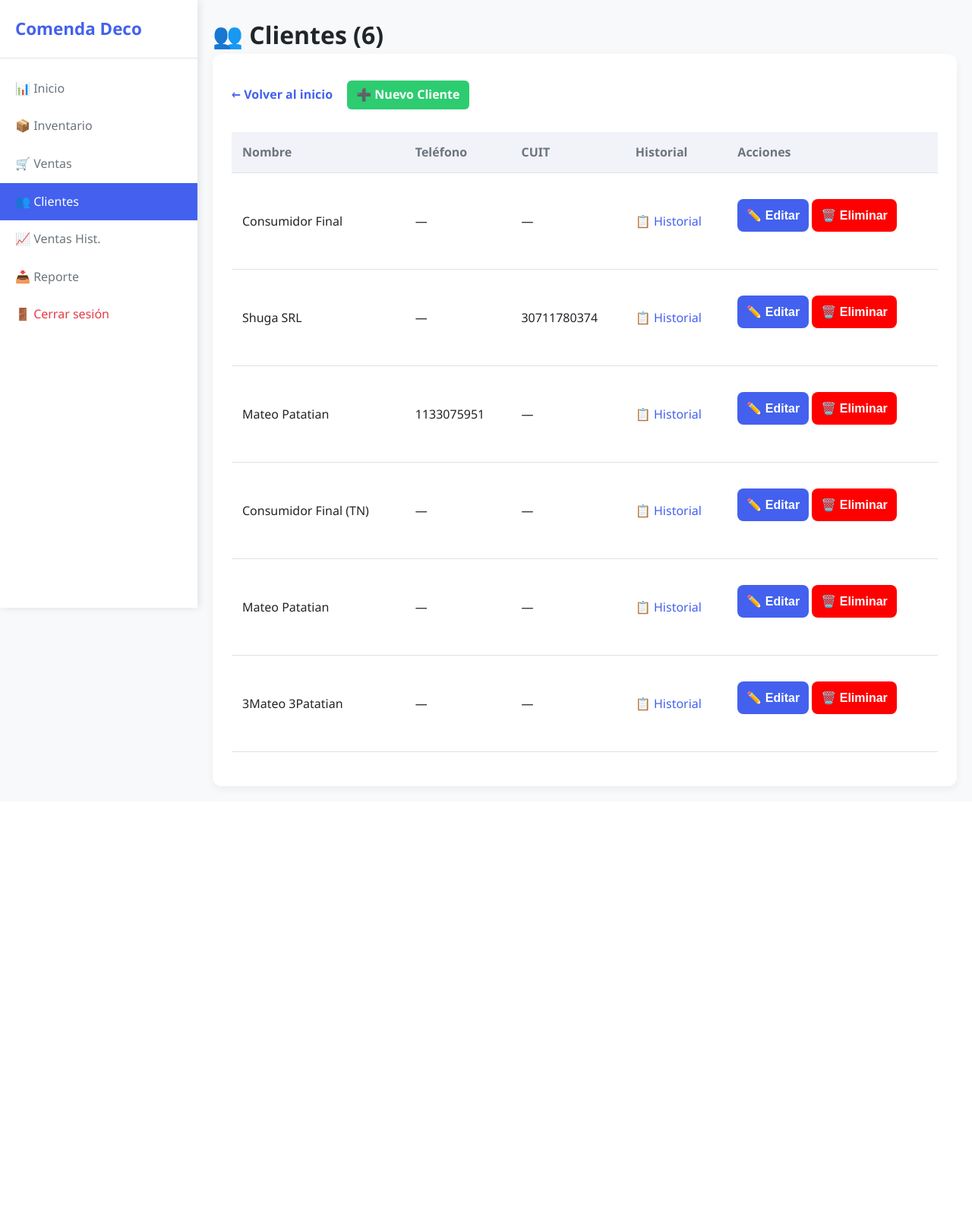
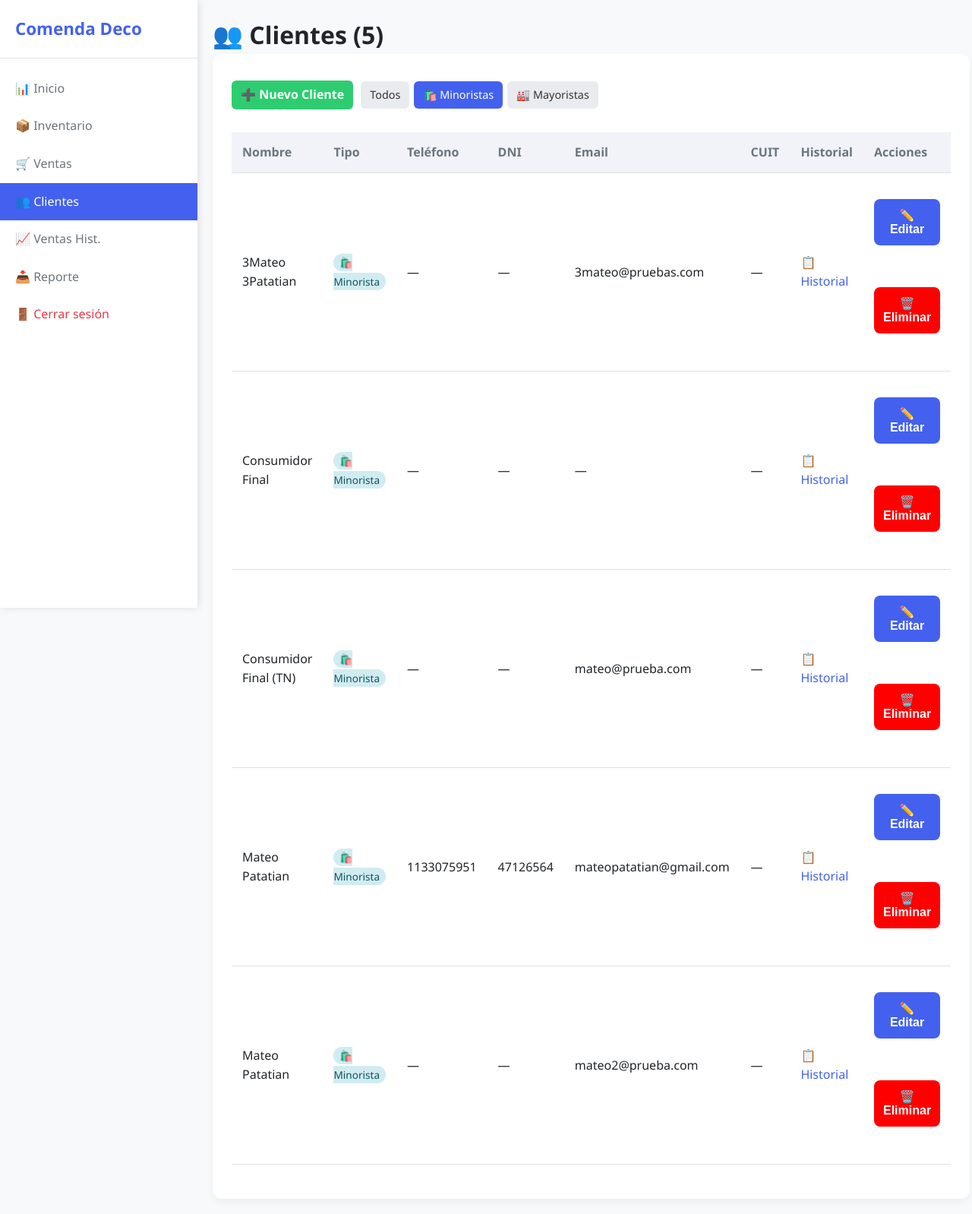
Before and after one commit to mm4te/Sistema-de-gestion-, a Flask app: page /clientes?tipo=0 in a window 1280 px wide. Shown: the whole page at 76% size. Before the commit the page ends 1040 px from the top, so only its background shows below. Run offline with Flask 3, Linux system fonts and the light colour scheme; a user stored in the database is signed in; data comes from the database, SQL or seed files in the repository; both versions use the stored data as it was after the commit.

Commit message:
division entre clientes mayoristas y minoristas e importacion de datos de facturacion tiendanube

```diff
--- a/routes/clientes.py
+++ b/routes/clientes.py
@@ -1,7 +1,7 @@
 # routes/clientes.py
 import sqlite3
 from flask import Blueprint, render_template, request, redirect, url_for, flash
-from models import get_clientes, add_cliente, get_cliente_by_id
+from models import get_clientes, add_cliente, get_cliente_by_id, get_conn
 from routes import login_required
 
 clientes_bp = Blueprint('clientes', __name__)
@@ -9,11 +9,28 @@ clientes_bp = Blueprint('clientes', __name__)
 @clientes_bp.route('/clientes')
 @login_required
 def clientes():
-    page = request.args.get('page', 1, type=int)
-    lista, total = get_clientes(page)
+    page        = request.args.get('page', 1, type=int)
+    tipo_filtro = request.args.get('tipo', '')  # '' | '0' | '1'
+    conn        = get_conn()
+
+    condicion = ""
+    params    = []
+    if tipo_filtro in ('0', '1'):
+        condicion = "WHERE tipo = ?"
+        params.append(int(tipo_filtro))
+
+    total = conn.execute(f"SELECT COUNT(*) FROM clientes {condicion}", params).fetchone()[0]
+    offset = (page - 1) * 20
+    lista = conn.execute(
+        f"SELECT * FROM clientes {condicion} ORDER BY nombre LIMIT 20 OFFSET ?",
+        (*params, offset)
+    ).fetchall()
+    conn.close()
+
     total_pages = (total + 19) // 20
     return render_template('clientes.html', clientes=lista, page=page,
-                           total_pages=total_pages, total=total)
+                           total_pages=total_pages, total=total,
+                           tipo_filtro=tipo_filtro)
 
 @clientes_bp.route('/nuevo_cliente', methods=['GET', 'POST'])
 @login_required
@@ -22,34 +39,19 @@ def nuevo_cliente():
         nombre   = request.form.get('nombre', '').strip()
         cuit     = request.form.get('cuit', '').strip()
         telefono = request.form.get('telefono', '').strip()
+        dni      = request.form.get('dni', '').strip()
+        email    = request.form.get('email', '').strip()
+        tipo     = int(request.form.get('tipo', 0))
         if not nombre:
             flash("❌ El nombre es obligatorio", "error")
         else:
-            success, msg = add_cliente(nombre, cuit, telefono)
+            success, msg = add_cliente(nombre, cuit, telefono, dni, email, tipo)
             if success:
                 flash("✅ Cliente creado correctamente", "success")
                 return redirect(url_for('clientes.clientes'))
             else:
                 flash(f"❌ {msg}", "error")
     return render_template('nuevo_cliente.html')
-
-@clientes_bp.route('/eliminar_cliente/<int:cliente_id>', methods=['POST'])
-@login_required
-def eliminar_cliente(cliente_id):
-    conn = sqlite3.connect('negocio.db')
-    cursor = conn.cursor()
-    try:
-        cursor.execute("DELETE FROM clientes WHERE id = ?", (cliente_id,))
-        if cursor.rowcount == 0:
-            flash("❌ Cliente no encontrado", "error")
-        else:
-            flash("✅ Cliente eliminado correctamente", "success")
-        conn.commit()
-    except Exception as e:
-        flash(f"❌ Error al eliminar: {str(e)}", "error")
-    finally:
-        conn.close()
-    return redirect(url_for('clientes.clientes'))
 
 @clientes_bp.route('/editar_cliente/<int:cliente_id>', methods=['GET', 'POST'])
 @login_required
@@ -62,14 +64,17 @@ def editar_cliente(cliente_id):
         nombre   = request.form.get('nombre', '').strip()
         cuit     = request.form.get('cuit', '').strip()
         telefono = request.form.get('telefono', '').strip()
+        dni      = request.form.get('dni', '').strip()
+        email    = request.form.get('email', '').strip()
+        tipo     = int(request.form.get('tipo', 0))
         if not nombre:
             flash("❌ El nombre es obligatorio", "error")
         else:
-            conn = sqlite3.connect('negocio.db')
+            conn = get_conn()
             try:
                 conn.execute(
-                    "UPDATE clientes SET nombre = ?, cuit = ?, telefono = ? WHERE id = ?",
-                    (nombre, cuit, telefono, cliente_id)
+                    "UPDATE clientes SET nombre=?, cuit=?, telefono=?, dni=?, email=?, tipo=? WHERE id=?",
+                    (nombre, cuit, telefono, dni, email, tipo, cliente_id)
                 )
                 conn.commit()
                 flash("✅ Cliente actualizado correctamente", "success")
@@ -79,3 +84,17 @@ def editar_cliente(cliente_id):
             finally:
                 conn.close()
     return render_template('editar_cliente.html', cliente=cliente)
+
+@clientes_bp.route('/eliminar_cliente/<int:cliente_id>', methods=['POST'])
+@login_required
+def eliminar_cliente(cliente_id):
+    conn = get_conn()
+    try:
+        conn.execute("DELETE FROM clientes WHERE id = ?", (cliente_id,))
+        flash("✅ Cliente eliminado correctamente", "success")
+        conn.commit()
+    except Exception as e:
+        flash(f"❌ Error al eliminar: {str(e)}", "error")
+    finally:
+        conn.close()
+    return redirect(url_for('clientes.clientes'))
--- a/templates/clientes.html
+++ b/templates/clientes.html
@@ -1,4 +1,3 @@
-<!-- Igual que inventario.html, pero para clientes -->
 <!DOCTYPE html>
 <html>
 <head>
@@ -10,29 +9,64 @@
 <body>
   <div class="layout">
     <div class="sidebar">
-      <h2><span> Comenda Deco</span></h2>
+      <h2><span>Comenda Deco</span></h2>
       <a href="/"><span>📊 Inicio</span></a>
       <a href="/inventario"><span>📦 Inventario</span></a>
       <a href="/ventas"><span>🛒 Ventas</span></a>
       <a href="/clientes" class="active"><span>👥 Clientes</span></a>
-      <a href="/ventas_historial" ><span>📈 Ventas Hist.</span></a>
+      <a href="/ventas_historial"><span>📈 Ventas Hist.</span></a>
       <a href="/reporte/excel"><span>📥 Reporte</span></a>
       <a href="/logout" style="margin-top: auto; color: #e63946;"><span>🚪 Cerrar sesión</span></a>
     </div>
 
-
     <div class="main-content">
       <h1>👥 Clientes ({{ total }})</h1>
       <main>
-      <a href="/" class="back-link">← Volver al inicio</a>
-      <a href="/nuevo_cliente" class="back-link" style="margin-left: 15px; background: #2ecc71; color: white; padding: 6px 12px; border-radius: 6px; text-decoration: none;">➕ Nuevo Cliente</a>
+        <div style="display: flex; gap: 10px; flex-wrap: wrap; align-items: center; margin-bottom: 16px;">
+          <a href="/nuevo_cliente" class="back-link" style="background: #2ecc71; color: white; padding: 6px 12px; border-radius: 6px; text-decoration: none;">➕ Nuevo Cliente</a>
+
+          <!-- Filtro por tipo -->
+          <div style="display: flex; gap: 6px;">
+            <a href="{{ url_for('clientes.clientes') }}"
+               style="padding: 6px 12px; border-radius: 6px; text-decoration: none; font-size: 0.9em;
+                      background: {{ '#4361ee' if tipo_filtro == '' else '#e9ecef' }};
+                      color: {{ 'white' if tipo_filtro == '' else '#333' }};">
+              Todos
+            </a>
+            <a href="{{ url_for('clientes.clientes', tipo=0) }}"
+               style="padding: 6px 12px; border-radius: 6px; text-decoration: none; font-size: 0.9em;
+                      background: {{ '#4361ee' if tipo_filtro == '0' else '#e9ecef' }};
+                      color: {{ 'white' if tipo_filtro == '0' else '#333' }};">
+              🛍️ Minoristas
+            </a>
+            <a href="{{ url_for('clientes.clientes', tipo=1) }}"
+               style="padding: 6px 12px; border-radius: 6px; text-decoration: none; font-size: 0.9em;
+                      background: {{ '#4361ee' if tipo_filtro == '1' else '#e9ecef' }};
+                      color: {{ 'white' if tipo_filtro == '1' else '#333' }};">
+              🏭 Mayoristas
+            </a>
+          </div>
+        </div>
+
+        {% with messages = get_flashed_messages(with_categories=true) %}
+          {% if messages %}
+            <div class="flash-messages">
+              {% for category, message in messages %}
+                <p class="{{ category }}">{{ message }}</p>
+              {% endfor %}
+            </div>
+          {% endif %}
+        {% endwith %}
 
         {% if clientes %}
           <table>
             <thead>
               <tr>
                 <th>Nombre</th>
+                <th>Tipo</th>
                 <th>Teléfono</th>
+                <th>DNI</th>
+                <th>Email</th>
                 <th>CUIT</th>
                 <th>Historial</th>
                 <th>Acciones</th>
@@ -41,18 +75,28 @@
             <tbody>
               {% for c in clientes %}
               <tr>
-              <td data-label="Nombre">{{ c[1] }}</td>
-              <td data-label="Teléfono">{{ c[2] or '—' }}</td>
-              <td data-label="CUIT">{{ c[3] or '—' }}</td>
+                <td data-label="Nombre">{{ c['nombre'] }}</td>
+                <td data-label="Tipo">
+                  {% if c['tipo'] == 1 %}
+                    <span style="background:#fff3cd; color:#856404; padding:2px 8px; border-radius:12px; font-size:0.85em;">🏭 Mayorista</span>
+                  {% else %}
+                    <span style="background:#d1ecf1; color:#0c5460; padding:2px 8px; border-radius:12px; font-size:0.85em;">🛍️ Minorista</span>
+                  {% endif %}
+                </td>
+                <td data-label="Teléfono">{{ c['telefono'] or '—' }}</td>
+                <td data-label="DNI">{{ c['dni'] or '—' }}</td>
+                <td data-label="Email">{{ c['email'] or '—' }}</td>
+                <td data-label="CUIT">{{ c['cuit'] or '—' }}</td>
                 <td data-label="Historial">
-                <a href="/cliente/{{ c[0] }}" style="color: #4361ee; text-decoration: none;">📋 Historial</a>
+                  <a href="/cliente/{{ c['id'] }}" style="color: #4361ee; text-decoration: none;">📋 Historial</a>
                 </td>
                 <td data-label="Acciones">
-                <form action="/editar_cliente/{{ c[0] }}" method="get" style="display: inline-block;">
+                  <form action="/editar_cliente/{{ c['id'] }}" method="get" style="display: inline-block;">
                     <button type="submit" class="btn-small btn-edit" style="background-color: #4361ee;">✏️ Editar</button>
                   </form>
-                <form action="/eliminar_cliente/{{ c[0] }}" method="post" style="display: inline-block;">
-                  <button type="submit" class="btn-small btn-delete" style="background-color: red;" onclick="return confirm('¿Confirma que desea eliminar este cliente?');">🗑️ Eliminar</button>
+                  <form action="/eliminar_cliente/{{ c['id'] }}" method="post" style="display: inline-block;">
+                    <button type="submit" class="btn-small btn-delete" style="background-color: red;"
+                      onclick="return confirm('¿Confirma que desea eliminar este cliente?');">🗑️ Eliminar</button>
                   </form>
                 </td>
               </tr>
@@ -60,21 +104,20 @@
             </tbody>
           </table>
 
-        <!-- Paginación -->
           {% if total_pages > 1 %}
           <div style="margin-top: 20px; display: flex; justify-content: center; gap: 8px; flex-wrap: wrap;">
             {% if page > 1 %}
-            <a href="{{ url_for('clientes', page=page-1) }}" class="back-link" style="padding: 8px 12px; text-decoration: none;">« Anterior</a>
+              <a href="{{ url_for('clientes.clientes', page=page-1, tipo=tipo_filtro) }}" class="back-link" style="padding: 8px 12px;">« Anterior</a>
             {% endif %}
             {% for p in range(1, total_pages+1) %}
               {% if p == page %}
                 <span style="background: #4361ee; color: white; padding: 8px 12px; border-radius: 6px; font-weight: bold;">{{ p }}</span>
               {% else %}
-              <a href="{{ url_for('clientes', page=p) }}" class="back-link" style="padding: 8px 12px; text-decoration: none;">{{ p }}</a>
+                <a href="{{ url_for('clientes.clientes', page=p, tipo=tipo_filtro) }}" class="back-link" style="padding: 8px 12px;">{{ p }}</a>
               {% endif %}
             {% endfor %}
             {% if page < total_pages %}
-            <a href="{{ url_for('clientes', page=page+1) }}" class="back-link" style="padding: 8px 12px; text-decoration: none;">Siguiente »</a>
+              <a href="{{ url_for('clientes.clientes', page=page+1, tipo=tipo_filtro) }}" class="back-link" style="padding: 8px 12px;">Siguiente »</a>
             {% endif %}
           </div>
           {% endif %}
@@ -83,5 +126,6 @@
         {% endif %}
       </main>
     </div>
+  </div>
 </body>
 </html>
```
Also changed, not shown: models.py (+17 -7 lines), routes/ventas_historial.py (+10 -5 lines), routes/webhook_tn.py (+98 -63 lines), templates/editar_cliente.html (+26 -13 lines), templates/nuevo_cliente.html (+16 -5 lines), templates/ventas_historial.html (+5 -5 lines), negocio.db, 1 other file. Lines whose indentation alone changed are shown as unchanged.
